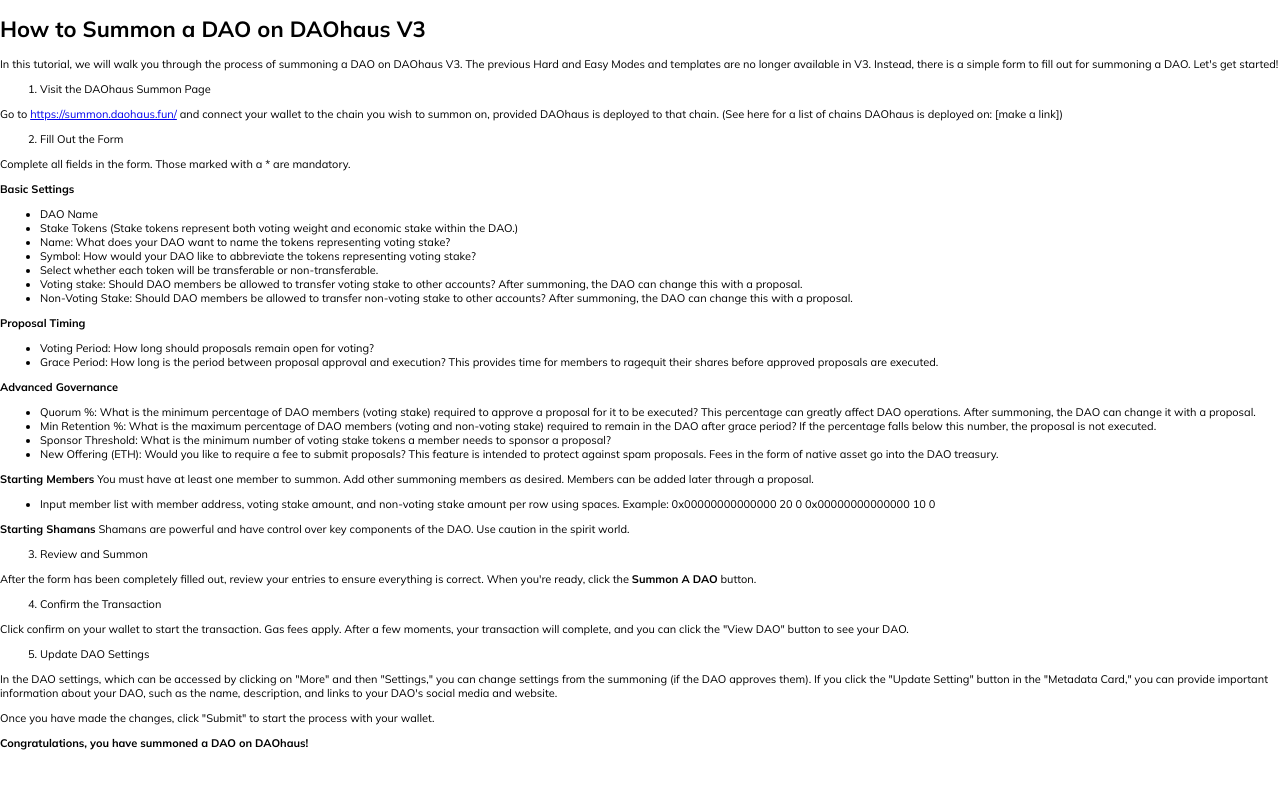
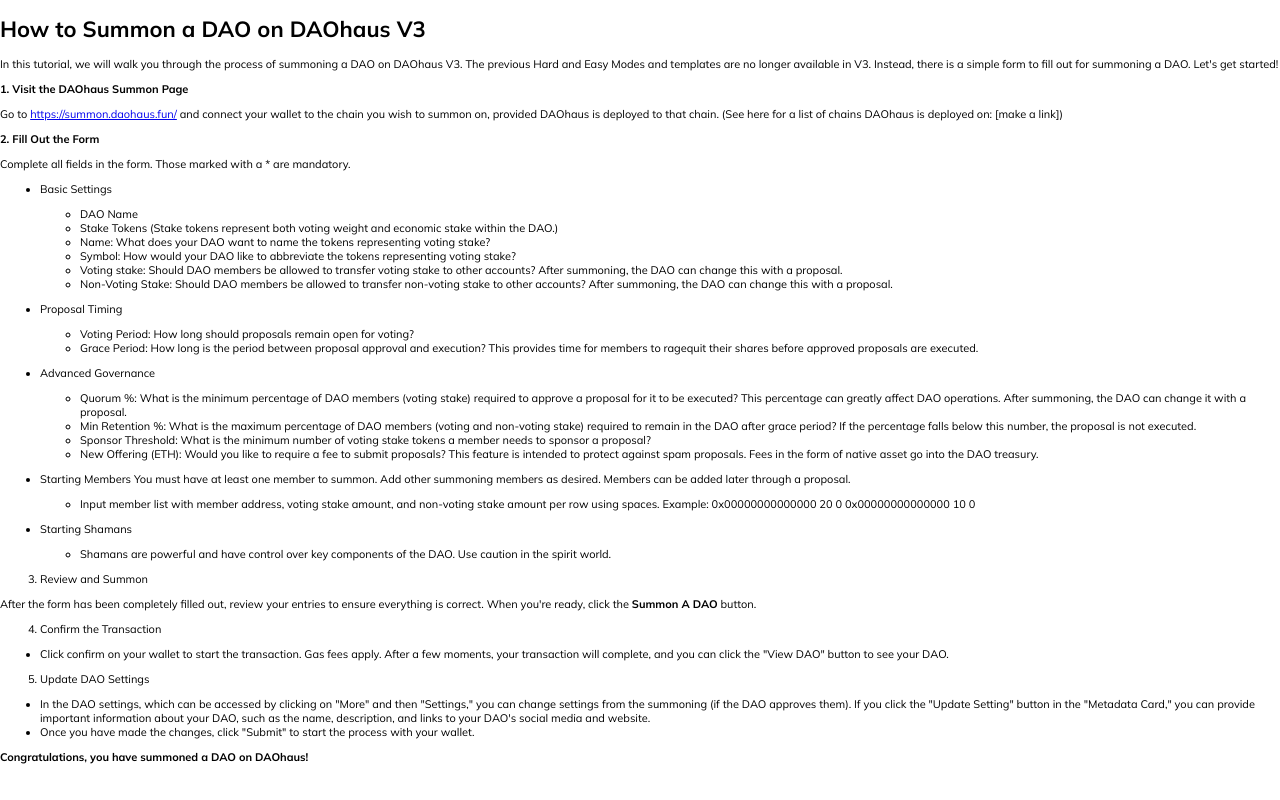
Before and after one commit to HausDAO/docs, a Next.js app: page /user/summoner/summon in a window 1280 px wide. Built offline with nearby package versions, Linux system fonts and the light colour scheme.

Commit message:
Update summon.mdx

```diff
--- a/pages/user/summoner/summon.mdx
+++ b/pages/user/summoner/summon.mdx
@@ -2,39 +2,38 @@
 
 In this tutorial, we will walk you through the process of summoning a DAO on DAOhaus V3. The previous Hard and Easy Modes and templates are no longer available in V3. Instead, there is a simple form to fill out for summoning a DAO. Let's get started!
 
-1. Visit the DAOhaus Summon Page
+**1. Visit the DAOhaus Summon Page**
 
 Go to [https://summon.daohaus.fun/](https://summon.daohaus.fun/) and connect your wallet to the chain you wish to summon on, provided DAOhaus is deployed to that chain. (See here for a list of chains DAOhaus is deployed on: [make a link])
 
-2. Fill Out the Form
+**2. Fill Out the Form**
 
 Complete all fields in the form. Those marked with a * are mandatory.
 
-**Basic Settings**
+- Basic Settings
   - DAO Name
   - Stake Tokens (Stake tokens represent both voting weight and economic stake within the DAO.)
   - Name: What does your DAO want to name the tokens representing voting stake?
   - Symbol: How would your DAO like to abbreviate the tokens representing voting stake?
-- Select whether each token will be transferable or non-transferable.
   - Voting stake: Should DAO members be allowed to transfer voting stake to other accounts? After summoning, the DAO can change this with a proposal.
   - Non-Voting Stake: Should DAO members be allowed to transfer non-voting stake to other accounts? After summoning, the DAO can change this with a proposal.
 
-**Proposal Timing**
+- Proposal Timing
   - Voting Period: How long should proposals remain open for voting?
   - Grace Period: How long is the period between proposal approval and execution? This provides time for members to ragequit their shares before approved proposals are executed.
 
-**Advanced Governance**
+- Advanced Governance
   - Quorum %: What is the minimum percentage of DAO members (voting stake) required to approve a proposal for it to be executed? This percentage can greatly affect DAO operations. After summoning, the DAO can change it with a proposal.
   - Min Retention %: What is the maximum percentage of DAO members (voting and non-voting stake) required to remain in the DAO after grace period? If the percentage falls below this number, the proposal is not executed.
   - Sponsor Threshold: What is the minimum number of voting stake tokens a member needs to sponsor a proposal?
   - New Offering (ETH): Would you like to require a fee to submit proposals? This feature is intended to protect against spam proposals. Fees in the form of native asset go into the DAO treasury.
 
-**Starting Members**
+- Starting Members
 You must have at least one member to summon. Add other summoning members as desired. Members can be added later through a proposal.
   - Input member list with member address, voting stake amount, and non-voting stake amount per row using spaces. Example: 0x00000000000000 20 0 0x00000000000000 10 0
 
-**Starting Shamans**
-Shamans are powerful and have control over key components of the DAO. Use caution in the spirit world.
+- Starting Shamans
+  - Shamans are powerful and have control over key components of the DAO. Use caution in the spirit world.
 
 3. Review and Summon
 
@@ -42,12 +41,11 @@
 
 4. Confirm the Transaction
 
-Click confirm on your wallet to start the transaction. Gas fees apply. After a few moments, your transaction will complete, and you can click the "View DAO" button to see your DAO.
+- Click confirm on your wallet to start the transaction. Gas fees apply. After a few moments, your transaction will complete, and you can click the "View DAO" button to see your DAO.
 
 5. Update DAO Settings
 
-In the DAO settings, which can be accessed by clicking on "More" and then "Settings," you can change settings from the summoning (if the DAO approves them). If you click the "Update Setting" button in the "Metadata Card," you can provide important information about your DAO, such as the name, description, and links to your DAO's social media and website.
-
-Once you have made the changes, click "Submit" to start the process with your wallet.
+- In the DAO settings, which can be accessed by clicking on "More" and then "Settings," you can change settings from the summoning (if the DAO approves them). If you click the "Update Setting" button in the "Metadata Card," you can provide important information about your DAO, such as the name, description, and links to your DAO's social media and website.
+- Once you have made the changes, click "Submit" to start the process with your wallet.
 
 **Congratulations, you have summoned a DAO on DAOhaus!**
```
Lines whose indentation alone changed are shown as unchanged.
